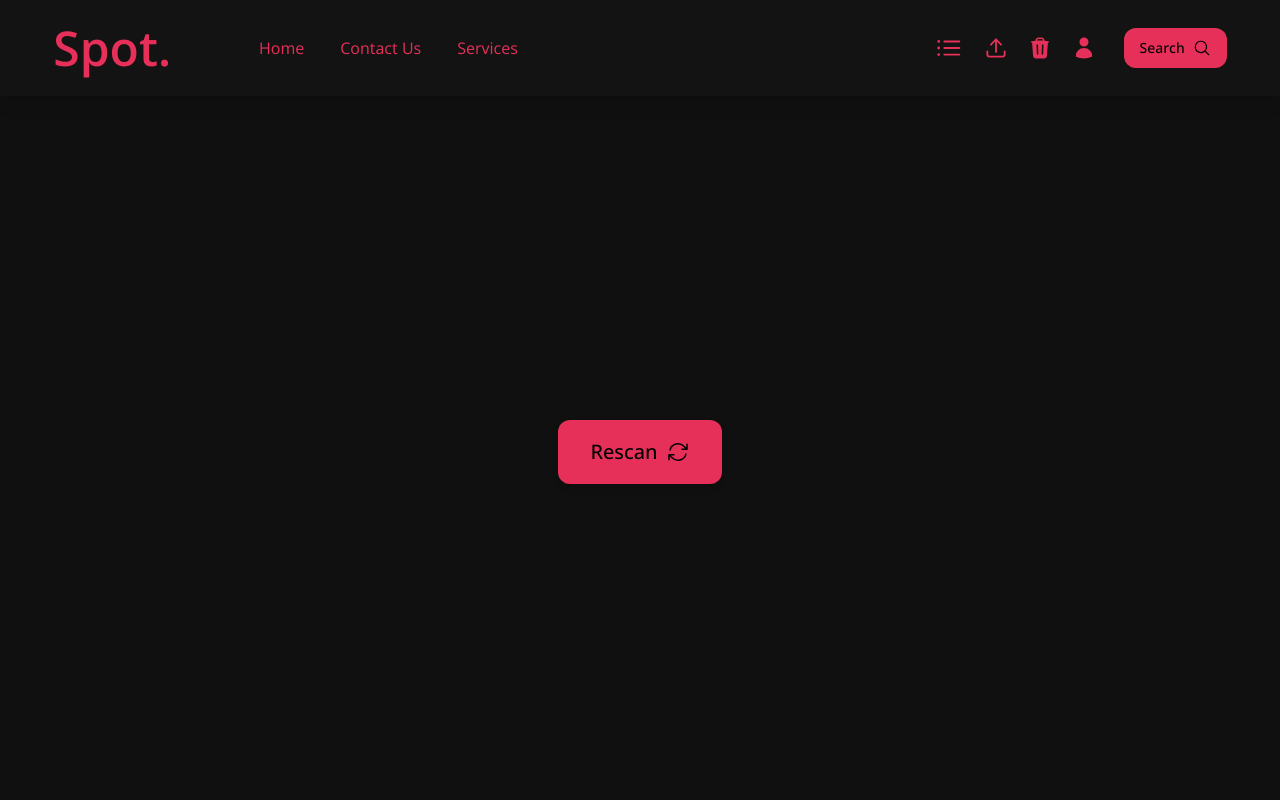
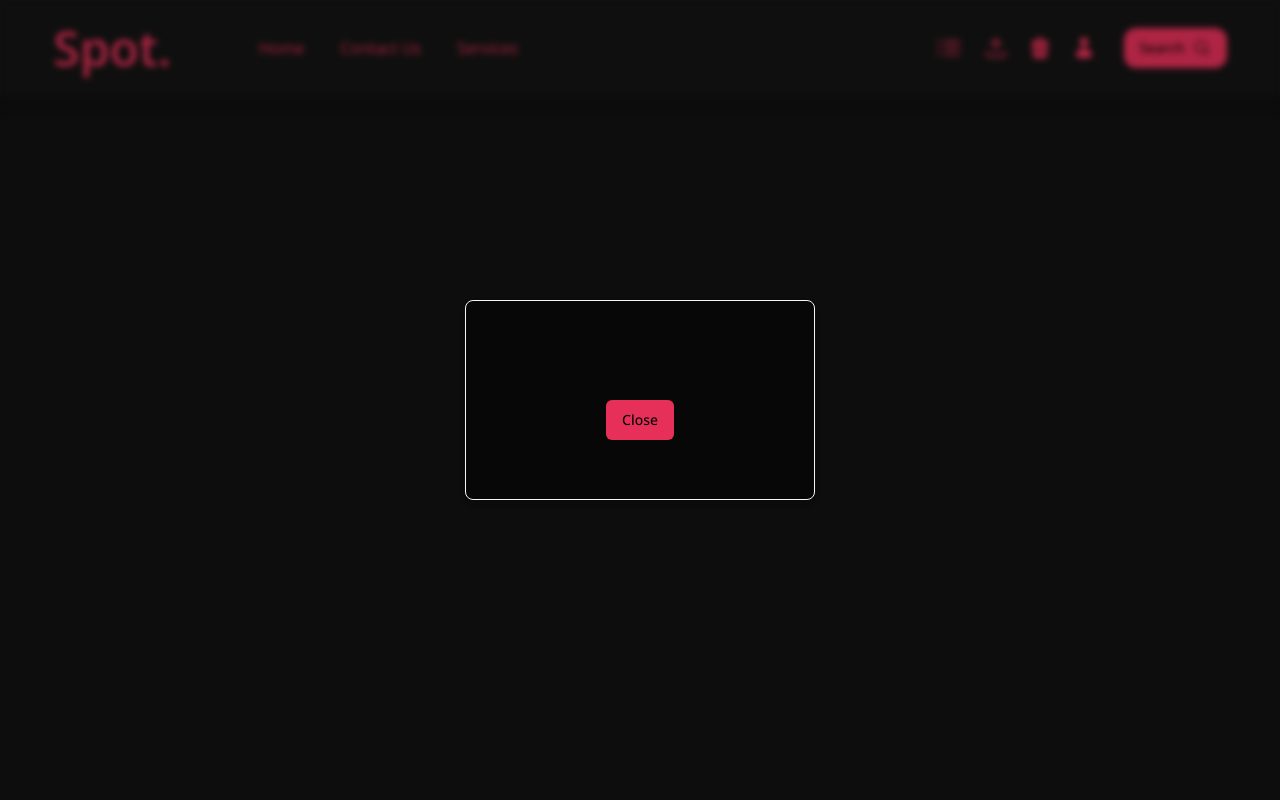
Before and after one commit to shaharyair/Spot-Frontend, a Next.js app: page /account in a window 1280 px wide. Shown: the top 800 px of the page. Built offline with nearby package versions, Linux system fonts and the light colour scheme; no server answers.

Commit message:
fix: Add action successful message to dialog

```diff
--- a/app/account/page.js
+++ b/app/account/page.js
@@ -13,6 +13,7 @@ function Page() {
   const [openWarningDialog, setOpenWarningDialog] = useState(false);
   const [error, setError] = useState("");
   const [loading, setLoading] = useState(false);
+  const [isRescan, setIsRescan] = useState("");
 
   const onSubmit = () => {
     setLoading(true);
@@ -21,6 +22,7 @@ function Page() {
       .post(`${API_BASE_URL}${ENDPOINTS.rescan}`)
       .then((response) => {
         setOpenWarningDialog(false);
+        setIsRescan("Database Rescanned Successfully.");
       })
       .catch((error) => {
         setOpenWarningDialog(false);
@@ -36,6 +38,9 @@ function Page() {
       {loading && !error && <LoadingBar />}
       {error && !openWarningDialog && (
         <Dialog message={error} onClick={() => setError(false)} />
+      )}
+      {!error && !openWarningDialog && (
+        <Dialog message={isRescan} onClick={() => setIsRescan(false)} />
       )}
       {openWarningDialog && (
         <WarningDialog
```
